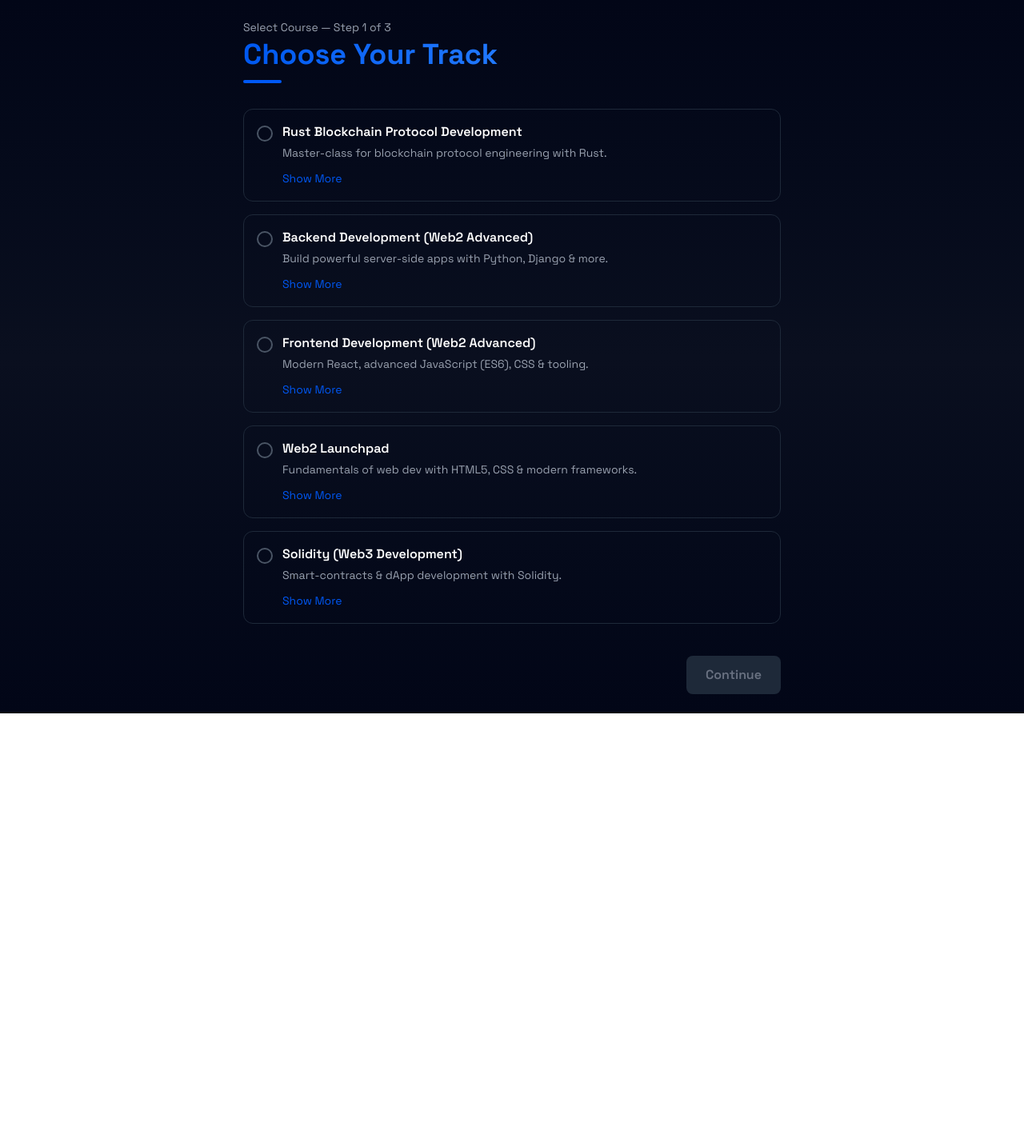
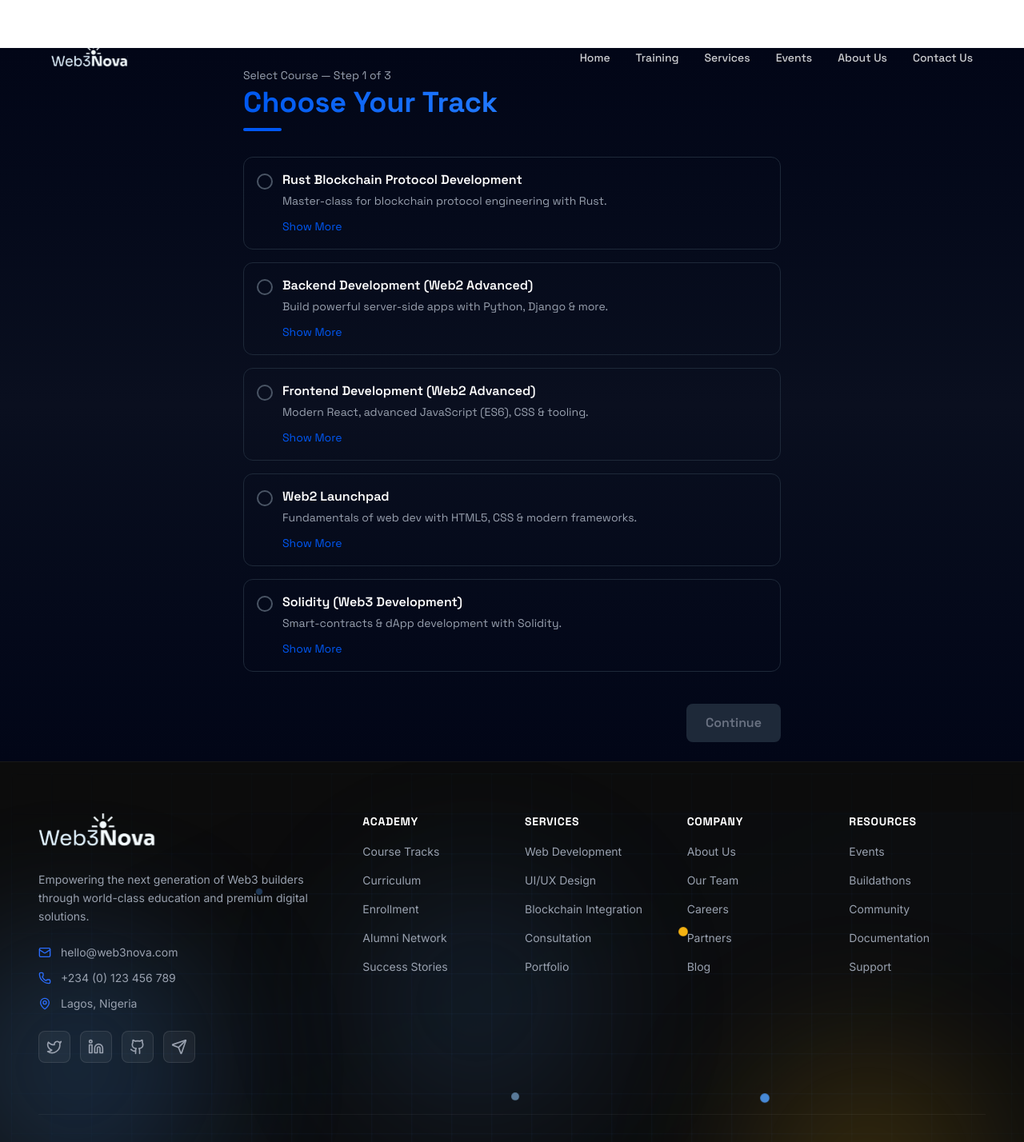
Before and after one commit to web3nova/web3nova-Revamp, a Next.js app in the folder web3nova-revamp/: page /register in a window 1280 px wide. Shown: the top 1428 px of the page at 80% size. Before the commit the page ends 892 px from the top, so only its background shows below. Built offline with nearby package versions, Linux system fonts and the light colour scheme.

Commit message:
updated register.js

```diff
--- a/web3nova-revamp/pages/register.js
+++ b/web3nova-revamp/pages/register.js
@@ -1,12 +1,19 @@
 // pages/index.js
+import Footer from '@/components/Footer.jsx';
 import Register from '../components/Register/Register.jsx';
+import Navbar from '@/components/Hero/navbar';
+
 
 const HomePage = () => {
   return (
-       <div className="bg-black">
+       <>
+        <Navbar />
+        <div className="mt-15">
       <Register />
+      </div>
+      <Footer />
       {/* Add other sections as needed */}
-    </div>
+    </>
   );
 };
 
```
